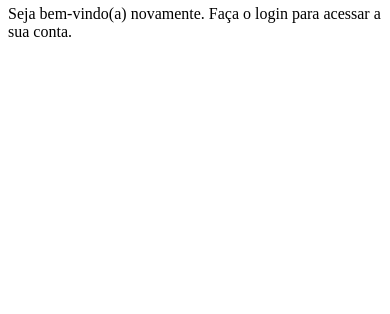
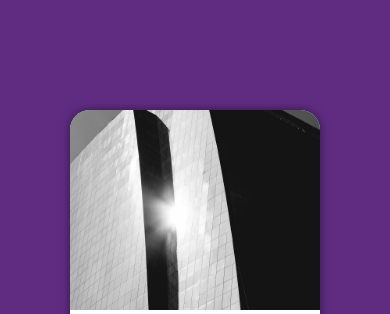
Before and after one commit to Arthursant7s830/projeto-login, a plain HTML site: page index.html in a window 390 px wide. Shown: the part 62-376 px from the top of the page. Drawn offline with Linux system fonts and the light colour scheme.

Commit message:
versão mobile first 01

```diff
--- a/estilos/style.css
+++ b/estilos/style.css
@@ -4,3 +4,51 @@ Paleta de cores
 Verde: #49a09d
 Lilás: #5f2c82
 */
+
+* {
+    padding: 0px;
+    margin: 0px;
+    font-family: system-ui, -apple-system, BlinkMacSystemFont, 'Segoe UI', Roboto, Oxygen, Ubuntu, Cantarell, 'Open Sans', 'Helvetica Neue', sans-serif;
+    box-sizing: border-box;
+}
+
+body,
+html {
+    background-color: #5f2c82;
+    height: 100vh;
+    width: 100vw;
+}
+
+main {
+    position: relative;
+    height: 100vh;
+    width: 100vw;
+
+}
+
+section#login {
+    position: absolute;
+    top: 50%;
+    left: 50%;
+    transform: translate(-50%, -50%);
+    background-color: white;
+    width: 250px;
+    height: 500px;
+    border-radius: 20px;
+    overflow: hidden;
+    box-shadow: 0px 0px 10px rgba(0, 0, 0, 0.5);
+}
+
+section#login>div#imagem {
+    display: block;
+    background: #49a09d url(../imagens/pexels-bruthethe-2747596.jpg) no-repeat;
+    background-size: cover;
+    background-position: left bottom;
+    height: 200px;
+
+}
+
+section#login>div#formulario {
+    display: block;
+    padding: 10px;
+}
--- a/index.html
+++ b/index.html
@@ -11,13 +11,12 @@
 <body>
     <main>
         <section id="login">
-            <div id="imagem.">
-
+            <div id="imagem">
+                <!-- imagem na css -->
             </div>
 
             <div id="formulario">
                 <h1>Login</h1>
-
                 <p>Seja bem-vindo(a) novamente. Faça o login para acessar a sua conta.</p>
 
                 <form action="login.php" method="post">
```
